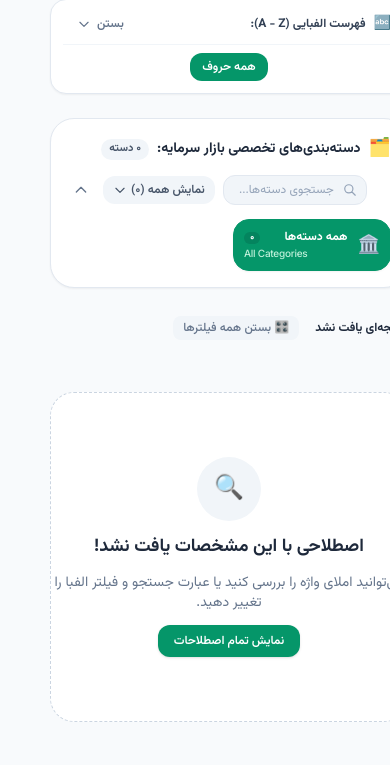
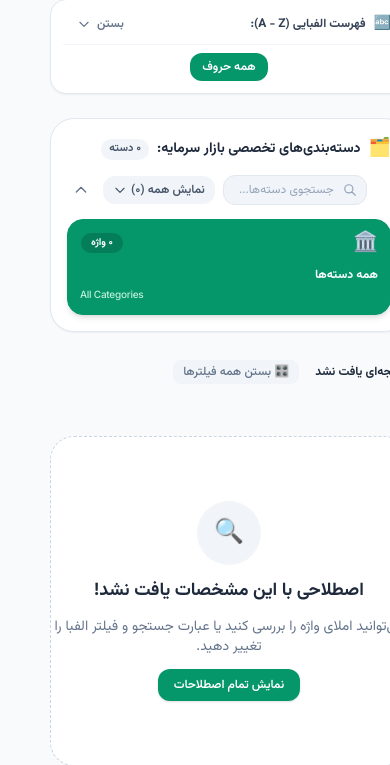
Before and after one commit to alisadeghiaghili/market-dict, a Flask app: page / in a window 390 px wide. Shown: the part 422-1187 px from the top of the page. Before the commit the page ends 1144 px from the top, so only its background shows below. Run offline with Flask 3, Linux system fonts and the light colour scheme; data that the repository does not hold is empty.

Commit message:
fix(ui): eliminate category name truncation and rearrange layout with spacious responsive grid

```diff
--- a/templates/index.html
+++ b/templates/index.html
@@ -530,16 +530,16 @@
                 </div>
             </div>
 
-            <!-- Responsive Uniform Grid Layout for Category Cards -->
-            <div id="categoriesContainer" class="grid grid-cols-2 sm:grid-cols-3 md:grid-cols-4 lg:grid-cols-5 xl:grid-cols-6 gap-2 sm:gap-2.5 transition-all duration-200">
-                <button onclick="setCategoryFilter('ALL')" id="cat-ALL" class="cat-pill active p-2.5 rounded-2xl text-xs font-semibold bg-emerald-600 text-white shadow-sm transition flex items-start gap-2.5 border border-emerald-600 text-right h-full cursor-pointer">
-                    <span class="text-lg sm:text-xl shrink-0 mt-0.5">🏛️</span>
-                    <div class="flex flex-col text-right leading-tight min-w-0 flex-1">
-                        <div class="flex items-center justify-between gap-1">
-                            <span class="font-bold truncate">همه دسته‌ها</span>
-                            <span id="catTotalAllCount" class="cat-count-badge bg-emerald-700/60 text-white text-[10px] px-1.5 py-0.2 rounded-full font-bold shrink-0"></span>
-                        </div>
-                        <span class="cat-en-sub font-en text-[10px] text-emerald-100/90 font-medium tracking-tight truncate mt-0.5">All Categories</span>
+            <!-- Responsive Uniform Grid Layout for Category Cards (Full Names, Zero Truncation) -->
+            <div id="categoriesContainer" class="grid grid-cols-1 sm:grid-cols-2 md:grid-cols-3 xl:grid-cols-4 gap-3 sm:gap-3.5 transition-all duration-200">
+                <button onclick="setCategoryFilter('ALL')" id="cat-ALL" class="cat-pill active p-3 sm:p-3.5 rounded-2xl text-xs font-semibold bg-emerald-600 text-white shadow-md transition-all flex flex-col justify-between border border-emerald-600 text-right h-full cursor-pointer min-h-[96px] sm:min-h-[102px]">
+                    <div class="flex items-center justify-between w-full mb-1.5">
+                        <span class="text-xl sm:text-2xl shrink-0 leading-none">🏛️</span>
+                        <span id="catTotalAllCount" class="cat-count-badge bg-emerald-700/80 text-white border border-emerald-500/40 text-[10px] sm:text-[11px] px-2.5 py-0.5 rounded-full font-bold shrink-0"></span>
+                    </div>
+                    <div class="flex flex-col text-right w-full min-w-0">
+                        <span class="cat-title-fa font-bold text-xs sm:text-sm text-white leading-snug break-words">همه دسته‌ها</span>
+                        <span class="cat-en-sub font-en text-[10px] sm:text-[11px] text-emerald-100/90 font-medium tracking-tight mt-1 leading-normal break-words">All Categories</span>
                     </div>
                 </button>
                 <!-- Dynamic Category Pills inserted here -->
@@ -1203,7 +1203,7 @@
                     container.appendChild(allBtn);
                     const totalAll = cats.reduce((acc, c) => acc + (c.count || 0), 0);
                     const totalBadge = document.getElementById('catTotalAllCount');
-                    if (totalBadge) totalBadge.innerText = totalAll.toLocaleString('fa-IR');
+                    if (totalBadge) totalBadge.innerText = `${totalAll.toLocaleString('fa-IR')} واژه`;
                 }
 
                 cats.forEach((item, index) => {
@@ -1215,15 +1215,21 @@
                     btn.dataset.index = index;
 
                     const isHiddenInCompact = !categoriesExpanded && index >= 11 && currentCategory !== item.name;
-                    btn.className = `cat-pill cat-overflow-item ${isHiddenInCompact ? 'hidden' : ''} p-2.5 rounded-2xl text-xs font-medium bg-white dark:bg-slate-900 text-slate-700 dark:text-slate-300 border border-slate-200 dark:border-slate-800 hover:border-emerald-400 dark:hover:border-emerald-600 hover:shadow-sm transition flex items-start gap-2.5 text-right h-full cursor-pointer`;
+                    btn.className = `cat-pill cat-overflow-item ${isHiddenInCompact ? 'hidden' : ''} p-3 sm:p-3.5 rounded-2xl text-xs font-medium bg-white dark:bg-slate-900 text-slate-700 dark:text-slate-300 border border-slate-200 dark:border-slate-800 hover:border-emerald-400 dark:hover:border-emerald-600 hover:shadow-md transition-all flex flex-col justify-between text-right h-full cursor-pointer min-h-[96px] sm:min-h-[102px]`;
                     btn.innerHTML = `
-                        <span class="text-lg sm:text-xl shrink-0 mt-0.5">${item.icon || '🏷️'}</span>
-                        <div class="flex flex-col text-right leading-tight min-w-0 flex-1">
-                            <div class="flex items-center justify-between gap-1">
-                                <span class="font-bold text-xs truncate" title="${item.name_fa || item.name}">${item.name_fa || item.name}</span>
-                                <span class="cat-count-badge opacity-80 text-[10px] bg-slate-100 dark:bg-slate-800 text-slate-600 dark:text-slate-400 px-1.5 py-0.2 rounded-full font-bold shrink-0">(${item.count.toLocaleString('fa-IR')})</span>
-                            </div>
-                            <span class="cat-en-sub font-en text-[10px] text-slate-400 dark:text-slate-500 tracking-tight font-medium truncate mt-0.5" title="${item.name_en || ''}">${item.name_en || ''}</span>
+                        <div class="flex items-center justify-between w-full mb-1.5">
+                            <span class="text-xl sm:text-2xl shrink-0 leading-none">${item.icon || '🏷️'}</span>
+                            <span class="cat-count-badge text-[10px] sm:text-[11px] bg-slate-100 dark:bg-slate-800 text-slate-600 dark:text-slate-400 border border-slate-200/60 dark:border-slate-700/60 px-2 py-0.5 rounded-full font-bold shrink-0">
+                                ${item.count.toLocaleString('fa-IR')} واژه
+                            </span>
+                        </div>
+                        <div class="flex flex-col text-right w-full min-w-0">
+                            <span class="cat-title-fa font-bold text-xs sm:text-sm text-slate-800 dark:text-slate-100 leading-snug break-words">
+                                ${item.name_fa || item.name}
+                            </span>
+                            <span class="cat-en-sub font-en text-[10px] sm:text-[11px] text-slate-400 dark:text-slate-500 font-medium tracking-tight mt-1 leading-normal break-words">
+                                ${item.name_en || ''}
+                            </span>
                         </div>
                     `;
                     btn.onclick = () => setCategoryFilter(item.name);
@@ -1635,8 +1641,13 @@
             currentCategory = category;
             currentPage = 1;
             document.querySelectorAll('.cat-pill').forEach(btn => {
-                btn.classList.remove('bg-emerald-600', 'text-white', 'border-emerald-600', 'active');
+                btn.classList.remove('bg-emerald-600', 'text-white', 'border-emerald-600', 'shadow-md', 'active');
                 btn.classList.add('bg-white', 'dark:bg-slate-900', 'text-slate-700', 'dark:text-slate-300', 'border-slate-200', 'dark:border-slate-800');
+                const title = btn.querySelector('.cat-title-fa');
+                if (title) {
+                    title.classList.remove('text-white');
+                    title.classList.add('text-slate-800', 'dark:text-slate-100');
+                }
                 const sub = btn.querySelector('.cat-en-sub');
                 if (sub) {
                     sub.classList.remove('text-emerald-100');
@@ -1644,15 +1655,20 @@
                 }
                 const cnt = btn.querySelector('.cat-count-badge');
                 if (cnt) {
-                    cnt.classList.remove('bg-emerald-700/60', 'text-white');
-                    cnt.classList.add('bg-slate-100', 'dark:bg-slate-800', 'text-slate-600', 'dark:text-slate-400');
+                    cnt.classList.remove('bg-emerald-700/80', 'text-white', 'border-emerald-500/40');
+                    cnt.classList.add('bg-slate-100', 'dark:bg-slate-800', 'text-slate-600', 'dark:text-slate-400', 'border-slate-200/60', 'dark:border-slate-700/60');
                 }
             });
             const activeBtn = document.getElementById(category === 'ALL' ? 'cat-ALL' : `cat-${encodeURIComponent(category)}`);
             if (activeBtn) {
                 activeBtn.classList.remove('hidden');
                 activeBtn.classList.remove('bg-white', 'dark:bg-slate-900', 'text-slate-700', 'dark:text-slate-300', 'border-slate-200', 'dark:border-slate-800');
-                activeBtn.classList.add('bg-emerald-600', 'text-white', 'border-emerald-600', 'active');
+                activeBtn.classList.add('bg-emerald-600', 'text-white', 'border-emerald-600', 'shadow-md', 'active');
+                const title = activeBtn.querySelector('.cat-title-fa');
+                if (title) {
+                    title.classList.remove('text-slate-800', 'dark:text-slate-100');
+                    title.classList.add('text-white');
+                }
                 const sub = activeBtn.querySelector('.cat-en-sub');
                 if (sub) {
                     sub.classList.remove('text-slate-400', 'dark:text-slate-500');
@@ -1660,8 +1676,8 @@
                 }
                 const cnt = activeBtn.querySelector('.cat-count-badge');
                 if (cnt) {
-                    cnt.classList.remove('bg-slate-100', 'dark:bg-slate-800', 'text-slate-600', 'dark:text-slate-400');
-                    cnt.classList.add('bg-emerald-700/60', 'text-white');
+                    cnt.classList.remove('bg-slate-100', 'dark:bg-slate-800', 'text-slate-600', 'dark:text-slate-400', 'border-slate-200/60', 'dark:border-slate-700/60');
+                    cnt.classList.add('bg-emerald-700/80', 'text-white', 'border-emerald-500/40');
                 }
             }
             updateFilterBadges();
@@ -1708,8 +1724,13 @@
             }
             currentCategory = 'ALL';
             document.querySelectorAll('.cat-pill').forEach(btn => {
-                btn.classList.remove('bg-emerald-600', 'text-white', 'border-emerald-600', 'active');
+                btn.classList.remove('bg-emerald-600', 'text-white', 'border-emerald-600', 'shadow-md', 'active');
                 btn.classList.add('bg-white', 'dark:bg-slate-900', 'text-slate-700', 'dark:text-slate-300', 'border-slate-200', 'dark:border-slate-800');
+                const title = btn.querySelector('.cat-title-fa');
+                if (title) {
+                    title.classList.remove('text-white');
+                    title.classList.add('text-slate-800', 'dark:text-slate-100');
+                }
                 const sub = btn.querySelector('.cat-en-sub');
                 if (sub) {
                     sub.classList.remove('text-emerald-100');
@@ -1717,14 +1738,29 @@
                 }
                 const cnt = btn.querySelector('.cat-count-badge');
                 if (cnt) {
-                    cnt.classList.remove('bg-emerald-700/60', 'text-white');
-                    cnt.classList.add('bg-slate-100', 'dark:bg-slate-800', 'text-slate-600', 'dark:text-slate-400');
+                    cnt.classList.remove('bg-emerald-700/80', 'text-white', 'border-emerald-500/40');
+                    cnt.classList.add('bg-slate-100', 'dark:bg-slate-800', 'text-slate-600', 'dark:text-slate-400', 'border-slate-200/60', 'dark:border-slate-700/60');
                 }
             });
             const allCat = document.getElementById('cat-ALL');
             if (allCat) {
                 allCat.classList.remove('bg-white', 'dark:bg-slate-900', 'text-slate-700', 'dark:text-slate-300', 'border-slate-200', 'dark:border-slate-800');
-                allCat.classList.add('bg-emerald-600', 'text-white', 'border-emerald-600', 'active');
+                allCat.classList.add('bg-emerald-600', 'text-white', 'border-emerald-600', 'shadow-md', 'active');
+                const title = allCat.querySelector('.cat-title-fa');
+                if (title) {
+                    title.classList.remove('text-slate-800', 'dark:text-slate-100');
+                    title.classList.add('text-white');
+                }
+                const sub = allCat.querySelector('.cat-en-sub');
+                if (sub) {
+                    sub.classList.remove('text-slate-400', 'dark:text-slate-500');
+                    sub.classList.add('text-emerald-100');
+                }
+                const cnt = allCat.querySelector('.cat-count-badge');
+                if (cnt) {
+                    cnt.classList.remove('bg-slate-100', 'dark:bg-slate-800', 'text-slate-600', 'dark:text-slate-400', 'border-slate-200/60', 'dark:border-slate-700/60');
+                    cnt.classList.add('bg-emerald-700/80', 'text-white', 'border-emerald-500/40');
+                }
             }
             if (onlyFavorites) {
                 onlyFavorites = false;
```
